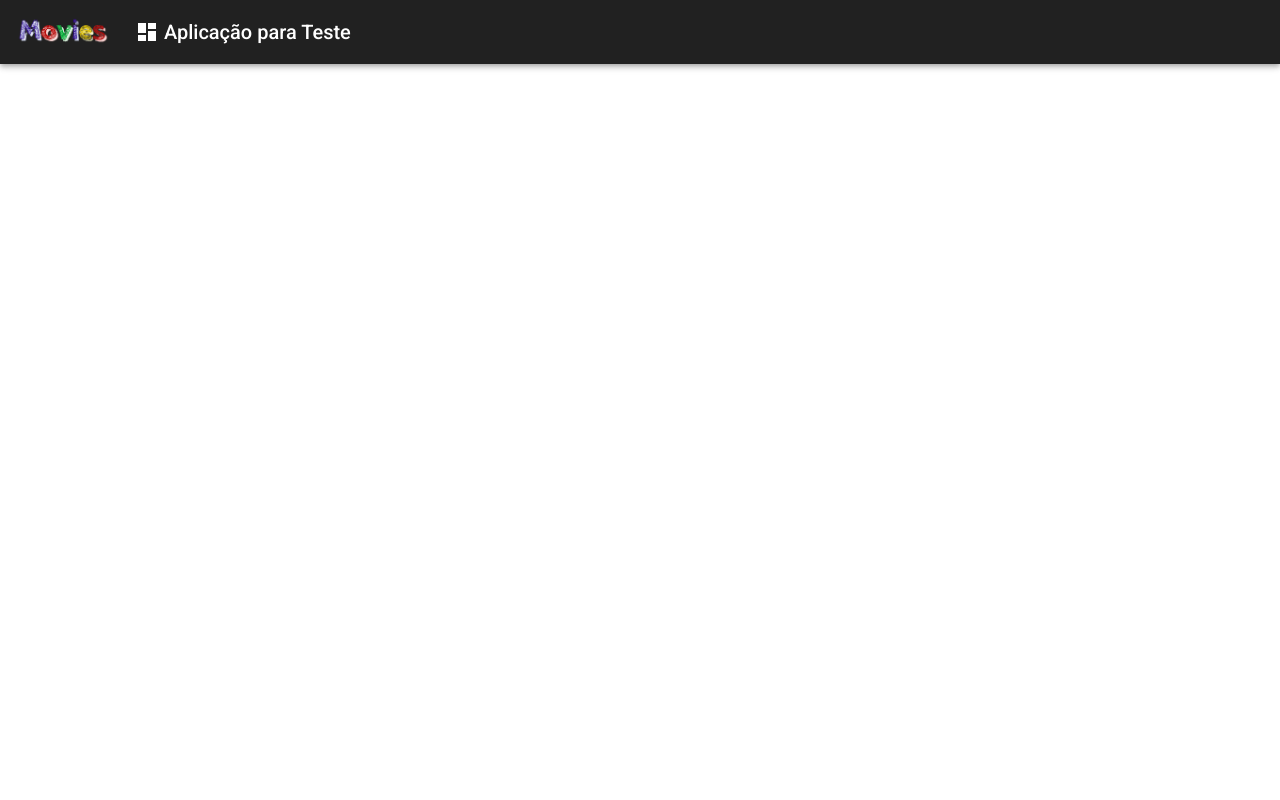
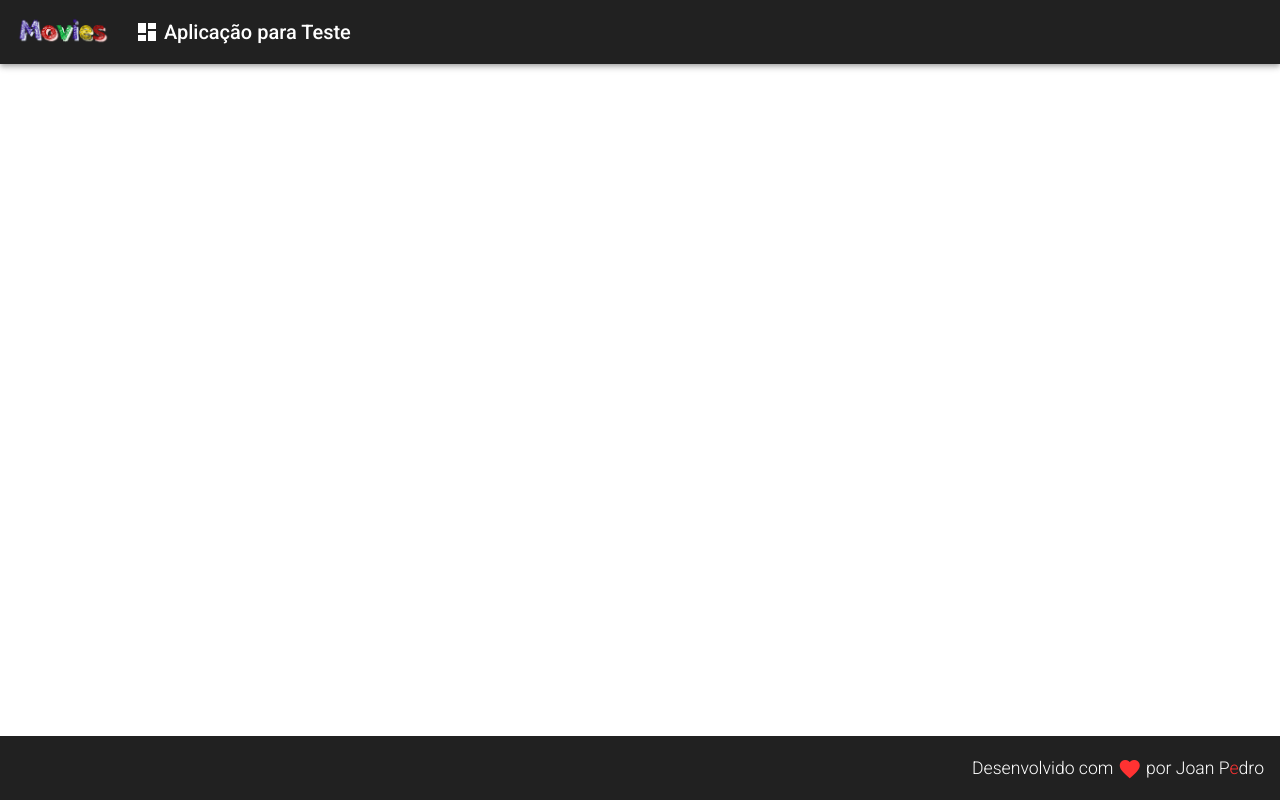
Before and after one commit to JoanPedro/AngularSQL-Teste, an Angular app in the folder frontend/: page / in a window 1280 px wide. Built offline with nearby package versions, Linux system fonts and the light colour scheme.

Commit message:
Finaliza Componente Footer

```diff
--- a/frontend/src/app/app.component.html
+++ b/frontend/src/app/app.component.html
@@ -1 +1,2 @@
 <app-header></app-header>
+<app-footer></app-footer>
--- a/frontend/src/app/app.module.ts
+++ b/frontend/src/app/app.module.ts
@@ -7,11 +7,13 @@
 import { HeaderComponent } from './components/template/header/header.component';
 
 import { MatToolbarModule} from '@angular/material/toolbar';
+import { FooterComponent } from './components/template/footer/footer.component';
 
 @NgModule({
   declarations: [
     AppComponent,
-    HeaderComponent
+    HeaderComponent,
+    FooterComponent
   ],
   imports: [
     BrowserModule,
--- /dev/null
+++ b/frontend/src/app/components/template/footer/footer.component.css
@@ -0,0 +1,12 @@
+.footer {
+  position: fixed;
+  bottom: 0;
+
+  display: flex;
+  justify-content: flex-end;
+}
+
+.footer span {
+  font-weight: 300;
+  font-size: 1.1rem;
+}
--- /dev/null
+++ b/frontend/src/app/components/template/footer/footer.component.html
@@ -0,0 +1,9 @@
+<mat-toolbar class="footer">
+  <span>
+    Desenvolvido com
+    <i class="material-icons red v-middle">
+      favorite
+    </i>
+    por Joan P<span class="red">e</span>dro
+  </span>
+</mat-toolbar>
--- /dev/null
+++ b/frontend/src/app/components/template/footer/footer.component.ts
@@ -0,0 +1,15 @@
+import { Component, OnInit } from '@angular/core';
+
+@Component({
+  selector: 'app-footer',
+  templateUrl: './footer.component.html',
+  styleUrls: ['./footer.component.css']
+})
+export class FooterComponent implements OnInit {
+
+  constructor() { }
+
+  ngOnInit(): void {
+  }
+
+}
--- a/frontend/src/styles.css
+++ b/frontend/src/styles.css
@@ -2,3 +2,11 @@
 
 html, body { height: 100%; }
 body { margin: 0; font-family: Roboto, "Helvetica Neue", sans-serif; }
+
+.red {
+  color: rgb(255, 50, 50)
+}
+
+.v-middle {
+  vertical-align: middle;
+}
```
